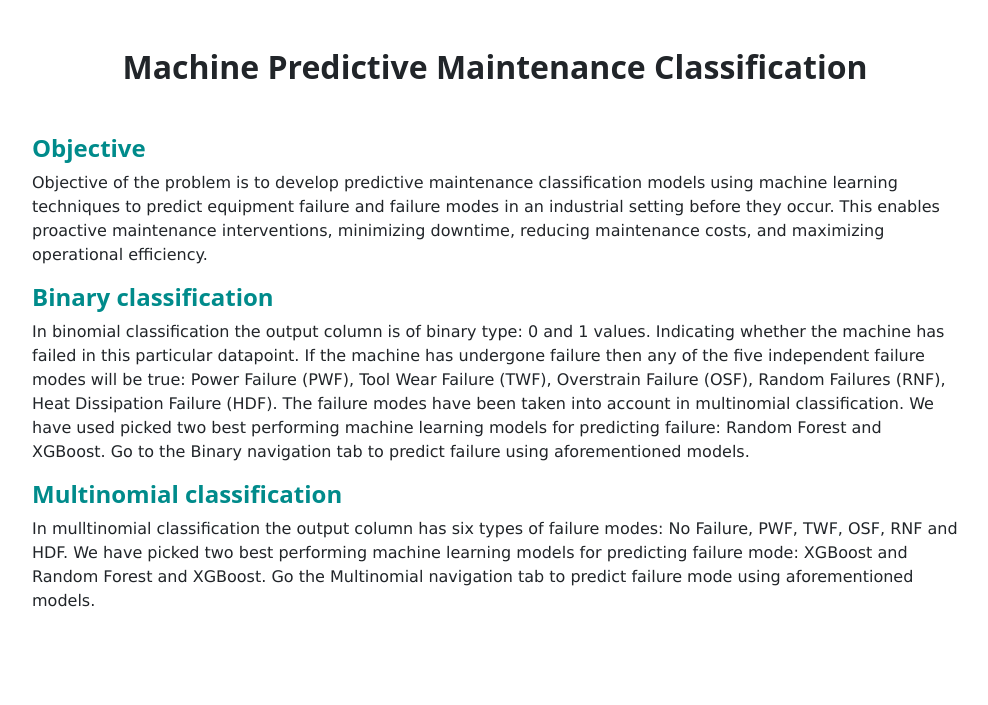
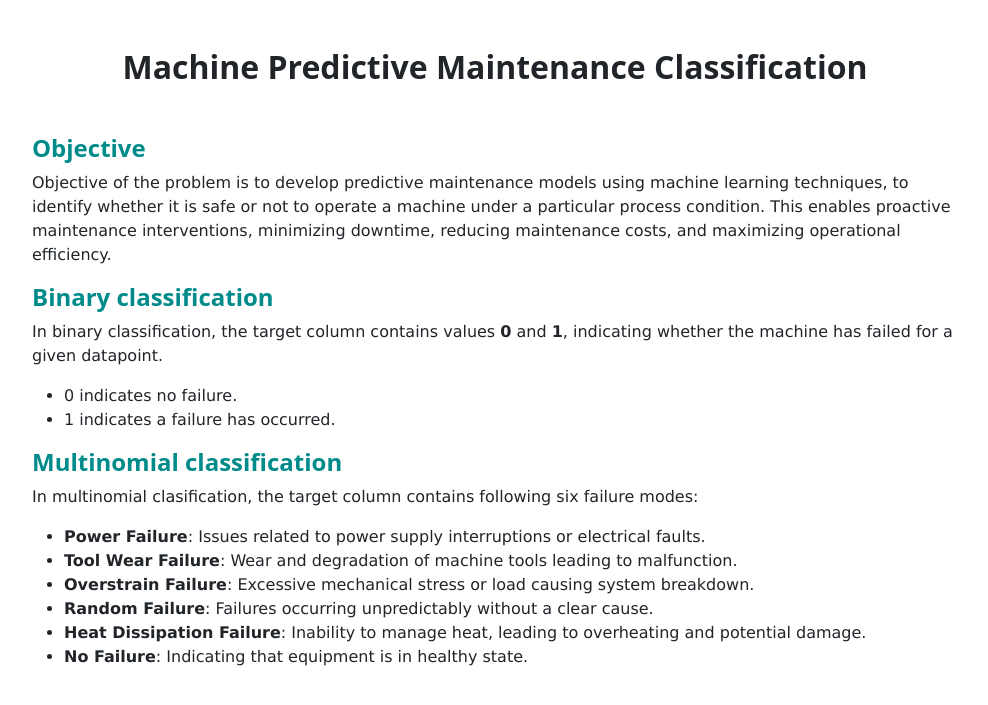
Before and after one commit to Subhigupta/Data-Driven-Predictive-Maintenance-using-ML, a Flask app: page / in a window 1280 px wide. Shown: the part 56-761 px from the top of the page, without its empty margins (145-1133 px from the left). Run offline with Flask 3, Linux system fonts and the light colour scheme; parts of the project's set-up code (start-up, migrations or seed data) failed here and were passed over.

Commit message:
Improved frontend display and layout

```diff
--- a/templates/binary.html
+++ b/templates/binary.html
@@ -43,7 +43,7 @@
               <input type="file" name="file" class="form-control">
             </div>
             <div class="col-md-3 mt-2">
-              <h5 style="font-weight:bold">Note: Upload CSV format file</h5>
+              <h6 style="font-weight:bold">Note: Upload process conditions data in CSV format.</h6>
             </div>
           </div>
           <div class="col-md-3 mt-4">
--- a/templates/home.html
+++ b/templates/home.html
@@ -8,26 +8,45 @@
       <div class="col-md-10">
         <h4>Objective</h4>
         <p style="font-family:verdana;">
-          Objective of the problem is to develop predictive maintenance classification models using
-          machine learning techniques to predict equipment failure and failure modes in an industrial setting  before they occur.
+          Objective of the problem is to develop predictive maintenance models using
+          machine learning techniques, to identify whether it is safe or not to operate a machine under a particular process condition.
           This enables proactive maintenance interventions, minimizing downtime, reducing maintenance costs,
           and maximizing operational efficiency.
         </p>
         <h4>Binary classification</h4>
         <p style="font-family:verdana;">
+        In binary classification, the target column contains values <strong>0</strong> and <strong>1</strong>,
+        indicating whether the machine has failed for a given datapoint.
+        </p>
+        <ul style="font-family:verdana;">
+          <li>0 indicates no failure.</li>
+          <li>1 indicates a failure has occurred.</li>
+        </ul>
+        <!-- <p style="font-family:verdana;">
           In binomial classification the output column is of binary type: 0 and 1 values. Indicating whether the machine has
           failed in this particular datapoint. If the machine has undergone failure then any of the five independent
           failure modes will be true:  Power Failure (PWF), Tool Wear Failure (TWF), Overstrain Failure (OSF), Random Failures (RNF),
           Heat Dissipation Failure (HDF). The failure modes have been taken into account in multinomial classification. We have used
           picked two best performing machine learning models for predicting failure: Random Forest and XGBoost. Go to the
           Binary navigation tab to predict failure using aforementioned models.
-        </p>
+        </p>  -->
         <h4>Multinomial classification</h4>
         <p style="font-family:verdana;">
+          In multinomial clasification, the target column contains following six failure modes:
+          <ul style="font-family:verdana;">
+            <li><strong>Power Failure</strong>: Issues related to power supply interruptions or electrical faults.</li>
+            <li><strong>Tool Wear Failure</strong>: Wear and degradation of machine tools leading to malfunction.</li>
+            <li><strong>Overstrain Failure</strong>: Excessive mechanical stress or load causing system breakdown.</li>
+            <li><strong>Random Failure</strong>: Failures occurring unpredictably without a clear cause.</li>
+            <li><strong>Heat Dissipation Failure</strong>: Inability to manage heat, leading to overheating and potential damage.</li>
+            <li><strong>No Failure</strong>: Indicating that equipment is in healthy state.</li>
+          </ul>
+        </p>
+        <!-- <p style="font-family:verdana;">
           In mulltinomial classification the output column has six types of failure modes: No Failure, PWF, TWF, OSF, RNF and HDF.
           We have picked two best performing machine learning models for predicting failure mode: XGBoost and Random Forest and
           XGBoost. Go the Multinomial navigation tab to predict failure mode using aforementioned models.
-        </p>
+        </p> -->
       </div>
     </div>
   </div>
--- a/templates/multinomial.html
+++ b/templates/multinomial.html
@@ -42,7 +42,7 @@
             <input type="file" name="file" class="form-control">
           </div>
           <div class="col-md-3 mt-2">
-            <h5 style="font-weight:bold">Note: Upload CSV format file</h5>
+            <h6 style="font-weight:bold">Note: Upload process conditions data in CSV format.</h6>
           </div>
         </div>
         <div class="col-md-6 mt-4">
```
